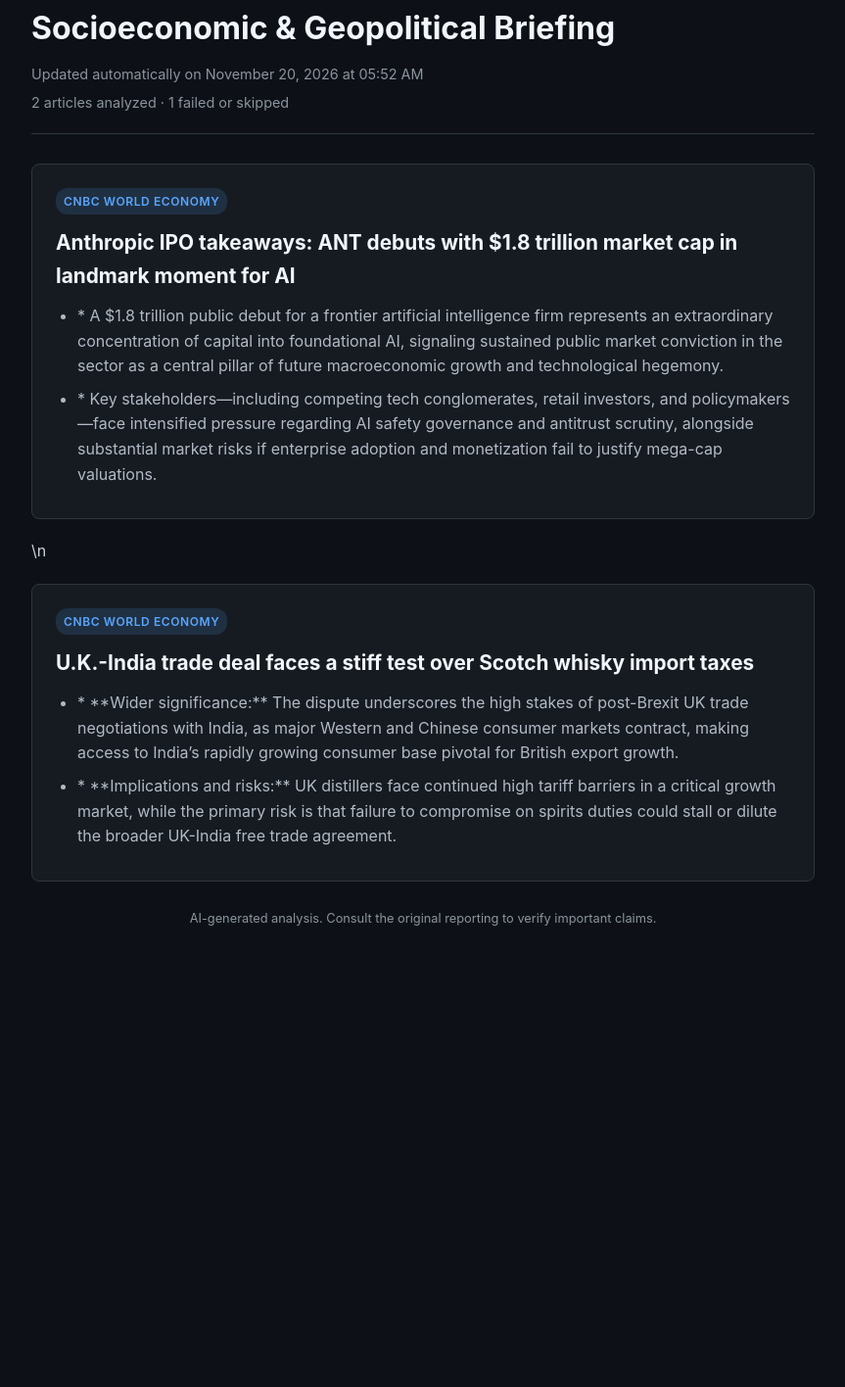
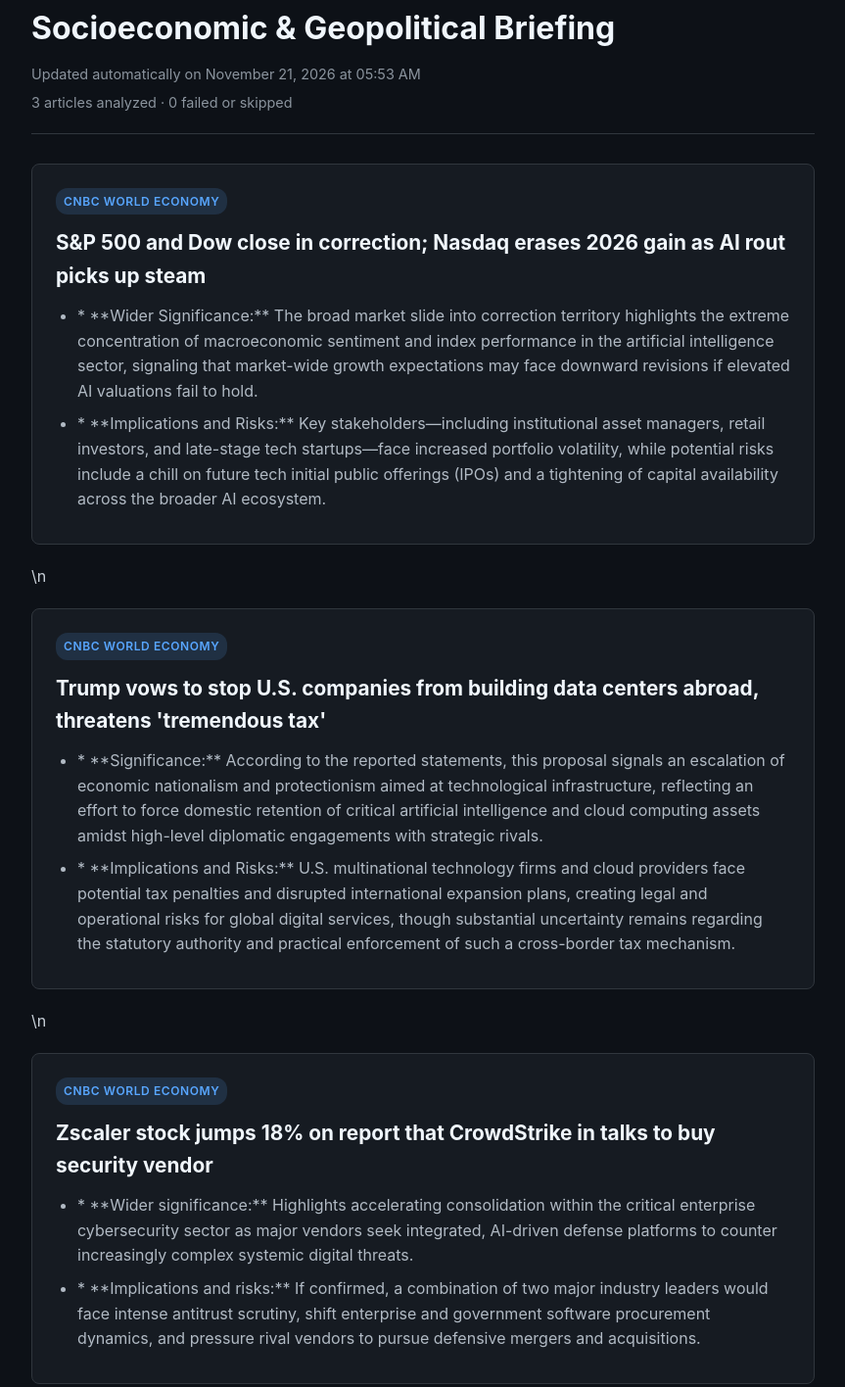
Before and after one commit to itserenjaeger1/the-geopolitical-pulse-, a plain HTML site: page index.html in a window 1280 px wide. Shown: the part 37-1453 px from the top of the page at 98% size, without its empty margins (208-1071 px from the left). Before the commit the page ends 1025 px from the top, so only its background shows below. Drawn offline with Linux system fonts and the light colour scheme.

Commit message:
Deploying to gh-pages from @ itserenjaeger1/the-geopolitical-pulse-@fe86b8d4c1652b216eaaa84e8471c2ac7876f77a 🚀

```diff
--- a/index.html
+++ b/index.html
@@ -84,29 +84,39 @@
     <main class="container">
         <header>
             <h1>Socioeconomic &amp; Geopolitical Briefing</h1>
-            <div class="date">Updated automatically on November 20, 2026 at 05:52 AM</div>
-            <div class="status">2 articles analyzed · 1 failed or skipped</div>
+            <div class="date">Updated automatically on November 21, 2026 at 05:53 AM</div>
+            <div class="status">3 articles analyzed · 0 failed or skipped</div>
         </header>
         <section class="grid" aria-label="News articles">
 
                 <article class="card">
                     <div class="source">CNBC World Economy</div>
                     <h2>
-                        <a href="https://www.cnbc.com/2026/11/19/anthropic-ipo-ant-live-updates.html"
+                        <a href="https://www.cnbc.com/2026/11/19/stock-market-today-live-updates.html"
                            target="_blank"
-                           rel="noopener noreferrer">Anthropic IPO takeaways: ANT debuts with $1.8 trillion market cap in landmark moment for AI</a>
+                           rel="noopener noreferrer">S&amp;P 500 and Dow close in correction; Nasdaq erases 2026 gain as AI rout picks up steam</a>
                     </h2>
-                    <ul><li>* A $1.8 trillion public debut for a frontier artificial intelligence firm represents an extraordinary concentration of capital into foundational AI, signaling sustained public market conviction in the sector as a central pillar of future macroeconomic growth and technological hegemony.</li><li>* Key stakeholders—including competing tech conglomerates, retail investors, and policymakers—face intensified pressure regarding AI safety governance and antitrust scrutiny, alongside substantial market risks if enterprise adoption and monetization fail to justify mega-cap valuations.</li></ul>
+                    <ul><li>* **Wider Significance:** The broad market slide into correction territory highlights the extreme concentration of macroeconomic sentiment and index performance in the artificial intelligence sector, signaling that market-wide growth expectations may face downward revisions if elevated AI valuations fail to hold.</li><li>* **Implications and Risks:** Key stakeholders—including institutional asset managers, retail investors, and late-stage tech startups—face increased portfolio volatility, while potential risks include a chill on future tech initial public offerings (IPOs) and a tightening of capital availability across the broader AI ecosystem.</li></ul>
                 </article>
                 \n
                 <article class="card">
                     <div class="source">CNBC World Economy</div>
                     <h2>
-                        <a href="https://www.cnbc.com/2026/11/20/uk-india-trade-scotch-whisky-tariffs.html"
+                        <a href="https://www.cnbc.com/2026/11/20/trump-data-centers-ai-companies-tax.html"
                            target="_blank"
-                           rel="noopener noreferrer">U.K.-India trade deal faces a stiff test over Scotch whisky import taxes</a>
+                           rel="noopener noreferrer">Trump vows to stop U.S. companies from building data centers abroad, threatens &#x27;tremendous tax&#x27;</a>
                     </h2>
-                    <ul><li>* **Wider significance:** The dispute underscores the high stakes of post-Brexit UK trade negotiations with India, as major Western and Chinese consumer markets contract, making access to India’s rapidly growing consumer base pivotal for British export growth.</li><li>* **Implications and risks:** UK distillers face continued high tariff barriers in a critical growth market, while the primary risk is that failure to compromise on spirits duties could stall or dilute the broader UK-India free trade agreement.</li></ul>
+                    <ul><li>* **Significance:** According to the reported statements, this proposal signals an escalation of economic nationalism and protectionism aimed at technological infrastructure, reflecting an effort to force domestic retention of critical artificial intelligence and cloud computing assets amidst high-level diplomatic engagements with strategic rivals.</li><li>* **Implications and Risks:** U.S. multinational technology firms and cloud providers face potential tax penalties and disrupted international expansion plans, creating legal and operational risks for global digital services, though substantial uncertainty remains regarding the statutory authority and practical enforcement of such a cross-border tax mechanism.</li></ul>
+                </article>
+                \n
+                <article class="card">
+                    <div class="source">CNBC World Economy</div>
+                    <h2>
+                        <a href="https://www.cnbc.com/2026/11/20/zscaler-crowdstrike-deal.html"
+                           target="_blank"
+                           rel="noopener noreferrer">Zscaler stock jumps 18% on report that CrowdStrike in talks to buy security vendor</a>
+                    </h2>
+                    <ul><li>* **Wider significance:** Highlights accelerating consolidation within the critical enterprise cybersecurity sector as major vendors seek integrated, AI-driven defense platforms to counter increasingly complex systemic digital threats.</li><li>* **Implications and risks:** If confirmed, a combination of two major industry leaders would face intense antitrust scrutiny, shift enterprise and government software procurement dynamics, and pressure rival vendors to pursue defensive mergers and acquisitions.</li></ul>
                 </article>
 
         </section>
```
